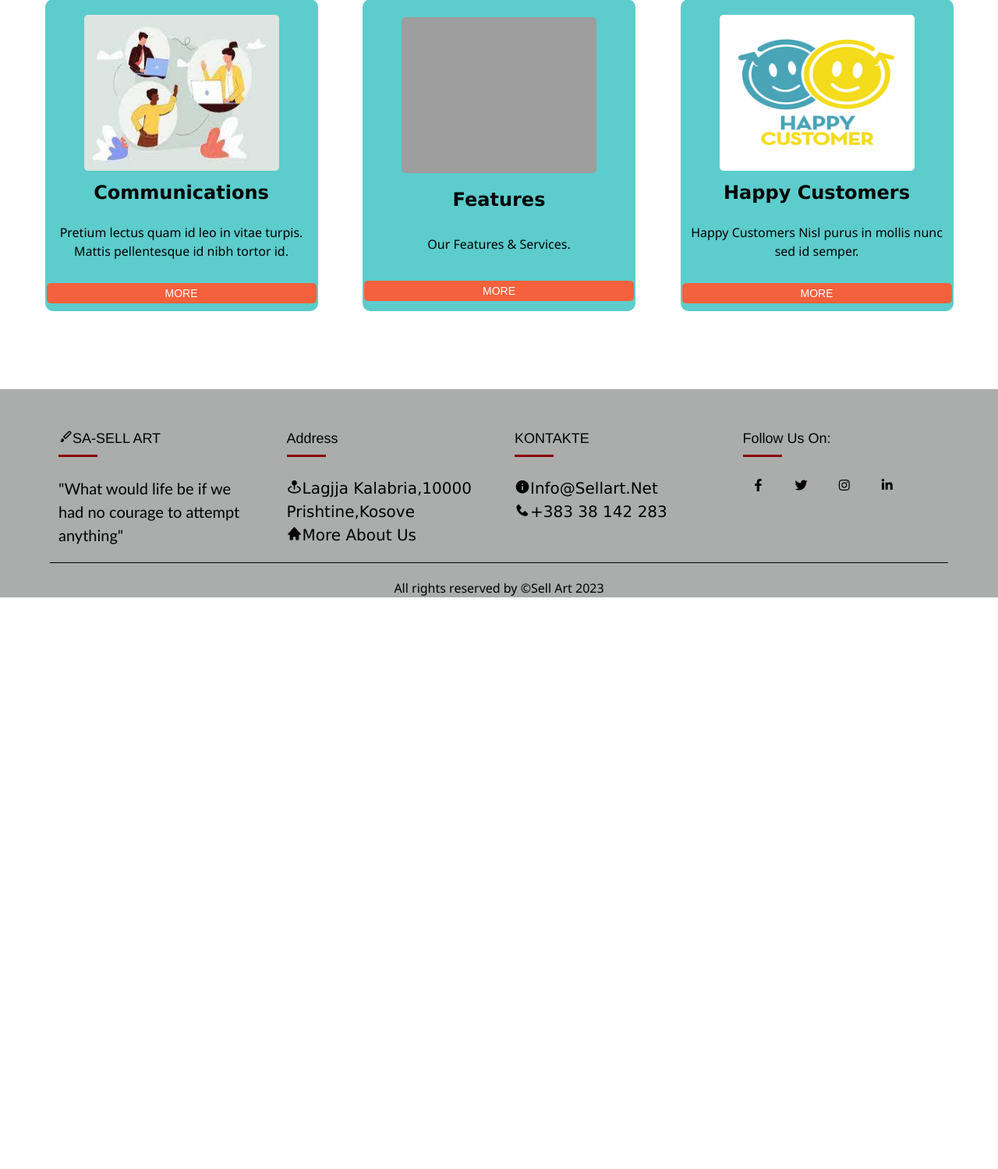
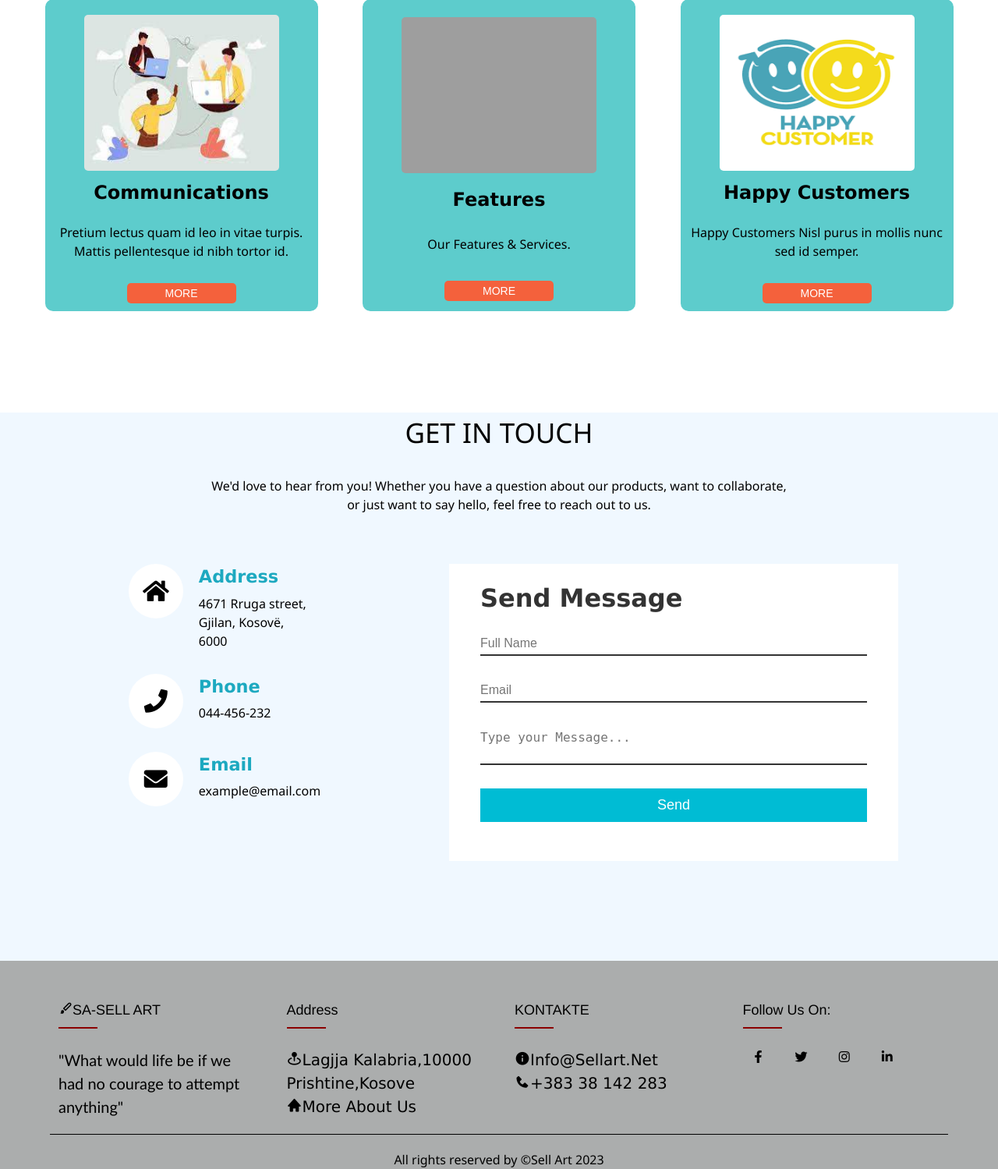
Before and after one commit to bleta12/Projekti, a PHP site: page /Services.html in a window 1280 px wide. Shown: the part 247-1746 px from the top of the page at 78% size. Before the commit the page ends 1013 px from the top, so only its background shows below. Run offline with PHP 8.4, Linux system fonts and the light colour scheme; grey boxes are pictures that could not be loaded.

Commit message:
services part2

```diff
--- a/Services.html
+++ b/Services.html
@@ -55,7 +55,9 @@
             </div>
                 <h2>Communications</h2>
                 <p>Pretium lectus quam id leo in vitae turpis. Mattis pellentesque id nibh tortor id.</p>
+                <div class="butoniServices">
                 <button class="buttonS">MORE</button>
+               </div>
             </div>
             <div class="section">
                 <div class="fotoS">
@@ -63,7 +65,9 @@
                 </div>
                 <h2>Features</h2>
                 <p>Our Features & Services.</p>
-                <button class="buttonS">MORE</button>
+                <div class="butoniServices">
+                    <button class="buttonS">MORE</button>
+                   </div>
             </div>
             <div class="section">
                 <div class="fotoS">
@@ -71,12 +75,89 @@
                 </div>
                 <h2>Happy Customers</h2>
                 <p>Happy Customers Nisl purus in mollis nunc sed id semper.</p>
-                <button class="buttonS">MORE</button>
+                <div class="butoniServices">
+                    <button class="buttonS">MORE</button>
+                   </div>
             </div>
 
          </div>
         </div>
 
+
+ <div class="getInTouch">
+         <div class="gitTitulli">
+                <p>GET IN TOUCH</p>
+         </div>
+
+         <div class="txtGetInTouch">
+           <p>
+            We'd love to hear from you! Whether you have a question about our products,
+             want to collaborate,<br> or just want to say hello, feel free to reach out to us.
+           </p>
+         </div>
+    <div class="contactUs">
+         <div class="container">
+            <div class="row">
+
+              <div class="contact-info">
+                <div class="contact-info-item">
+                  <div class="contact-info-icon">
+                    <i class="fas fa-home"></i>
+                  </div>
+
+                  <div class="contact-info-content">
+                    <h4>Address</h4>
+                    <p>4671 Rruga street,<br/> Gjilan, Kosovë, <br/>6000</p>
+                  </div>
+                </div>
+
+                <div class="contact-info-item">
+                  <div class="contact-info-icon">
+                    <i class="fas fa-phone"></i>
+                  </div>
+
+                  <div class="contact-info-content">
+                    <h4>Phone</h4>
+                    <p>044-456-232</p>
+                  </div>
+                </div>
+
+                <div class="contact-info-item">
+                  <div class="contact-info-icon">
+                    <i class="fas fa-envelope"></i>
+                  </div>
+
+                  <div class="contact-info-content">
+                    <h4>Email</h4>
+                    <p>example@email.com</p>
+                 </div>
+               </div>
+            </div>
+        </div>
+      </div>
+
+      <div class="contact-form">
+        <form action="" id="contact-form">
+          <h2>Send Message</h2>
+          <div class="input-box">
+            <input type="text" required="true" name="" placeholder="Full Name">
+          </div>
+
+          <div class="input-box">
+            <input type="email" required="true" name="" placeholder="Email">
+          </div>
+
+          <div class="input-box">
+            <textarea required="true" name="" placeholder="Type your Message..."></textarea>
+          </div>
+
+          <div class="input-box">
+            <input type="submit" value="Send" name="">
+          </div>
+        </form>
+      </div>
+    </div>
+ </div>
 
 <footer class="footer">
     <div class="kryesor">
--- a/services.css
+++ b/services.css
@@ -3,6 +3,7 @@
     display: flex;
     justify-content: space-evenly;
     flex-wrap: wrap;
+
 }
 .section{
     justify-content: space-around;
@@ -44,7 +45,6 @@
     font-size: 16px;
     margin-bottom: 15px;
 }
-
 .buttonS {
     background-color: rgb(244, 97, 60);
     border: none;
@@ -58,9 +58,167 @@
     display: inline-block;
     margin: 4px 2px;
     transition-duration: 0.4s;
+    width: 40%;
+
 }
 
 body button:hover {
     background-color: rgb(247, 41, 41);
     color: white;
 }
+
+.gitTitulli{
+    font-family:'Times New Roman', Times, serif;
+    font-size: 35px;
+    font-weight: 500;
+    text-align: center;
+    margin-top: 30px;
+    margin-bottom: 30px;
+
+}
+.getInTouch{
+    background-color: aliceblue;
+}
+.txtGetInTouch{
+    text-align: center;
+    margin-bottom: 5%;
+}
+.contactUs{
+    display: flex;
+    flex-wrap: wrap;
+}
+.container {
+    max-width: 1090px;
+    margin-left: auto;
+    margin-right: auto;
+    padding-left: 20px;
+    padding-right: 20px;
+  }
+
+  .section-header {
+    margin-bottom: 50px;
+    text-align: center;
+  }
+
+  .section-header h2 {
+    color: #FFF;
+    font-weight: bold;
+    font-size: 3em;
+    margin-bottom: 20px;
+  }
+
+  .row  {
+    display: flex;
+    flex-wrap: wrap;
+    align-items: center;
+    justify-content: space-between;
+  }
+
+  .contact-info {
+    width: 100%;
+  }
+
+  .contact-info-item {
+    display: flex;
+    margin-bottom: 30px;
+  }
+
+  .contact-info-icon {
+    height: 70px;
+    width: 70px;
+    background-color: #fff;
+    text-align: center;
+    border-radius: 50%;
+  }
+
+  .contact-info-icon i {
+    font-size: 30px;
+    line-height: 70px;
+  }
+
+  .contact-info-content {
+    margin-left: 20px;
+  }
+
+  .contact-info-content h4 {
+    color: #1da9c0;
+    font-size: 1.4em;
+    margin-bottom: 5px;
+  }
+
+  .contact-info-content p {
+    font-size: 1em;
+  }
+
+  .contact-form {
+    background-color: #fff;
+    padding: 40px;
+    width: 45%;
+    padding-top: 20px;
+    margin-right: 10%;
+    margin-bottom: 10%;
+  }
+
+  .contact-form h2 {
+    font-weight: bold;
+    font-size: 2em;
+    margin-bottom: 10px;
+    color: #333;
+  }
+
+  .contact-form .input-box {
+    position: relative;
+    width: 100%;
+    margin-top: 10px;
+  }
+
+  .contact-form .input-box input,
+  .contact-form .input-box textarea{
+    width: 100%;
+    padding: 5px 0;
+    font-size: 16px;
+    margin: 10px 0;
+    border: none;
+    border-bottom: 2px solid #333;
+    outline: none;
+    resize: none;
+  }
+
+  .contact-form .input-box input[type="submit"]
+  {
+    width: 100%;
+    background: #00bcd4;
+    color: #FFF;
+    border: none;
+    cursor: pointer;
+    padding: 10px;
+    font-size: 18px;
+    border: 1px solid #00bcd4;
+    transition: 0.5s;
+  }
+
+  .contact-form .input-box input[type="submit"]:hover
+  {
+    background: #FFF;
+    color: #00bcd4;
+  }
+
+  @media (max-width: 991px) {
+    section {
+      padding-top: 50px;
+      padding-bottom: 50px;
+    }
+
+    .row {
+      flex-direction: column;
+    }
+
+    .contact-info {
+      margin-bottom: 40px;
+      width: 100%;
+    }
+
+    .contact-form {
+      width: 100%;
+    }
+  }
```
